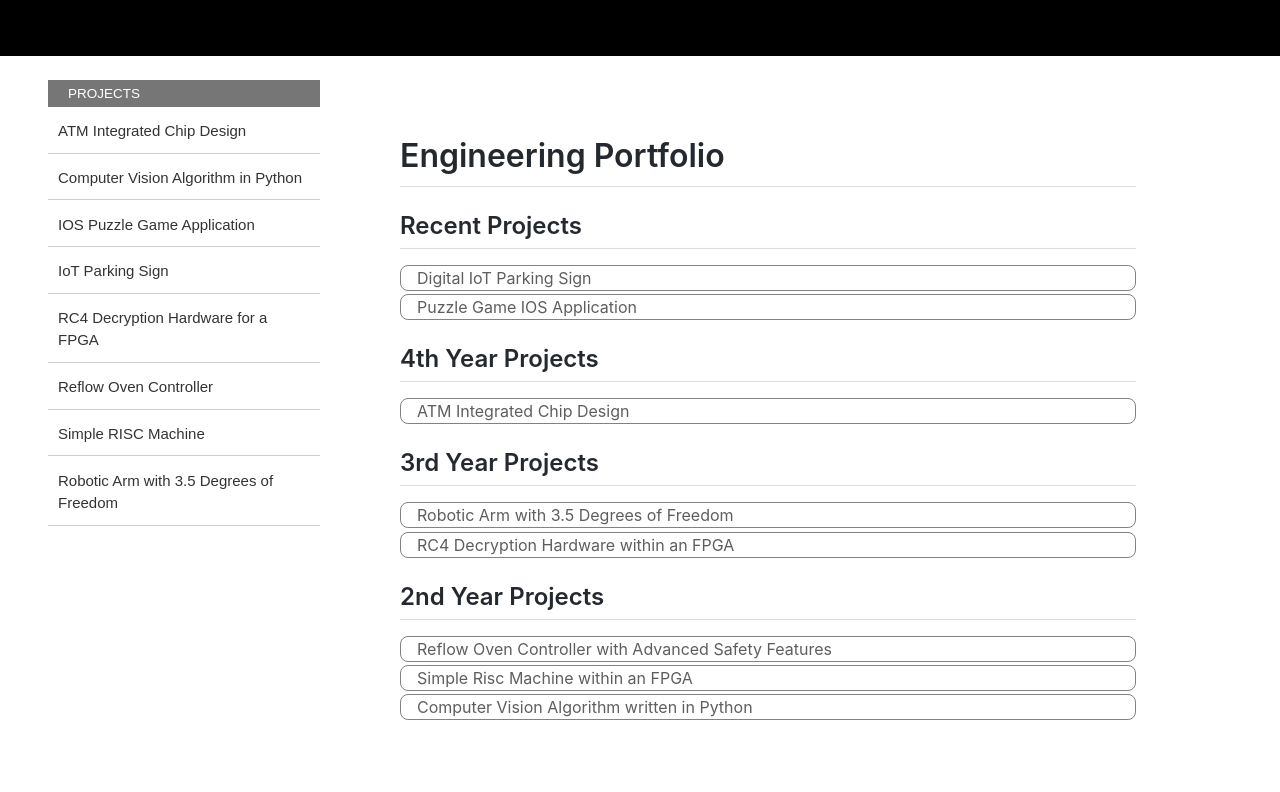
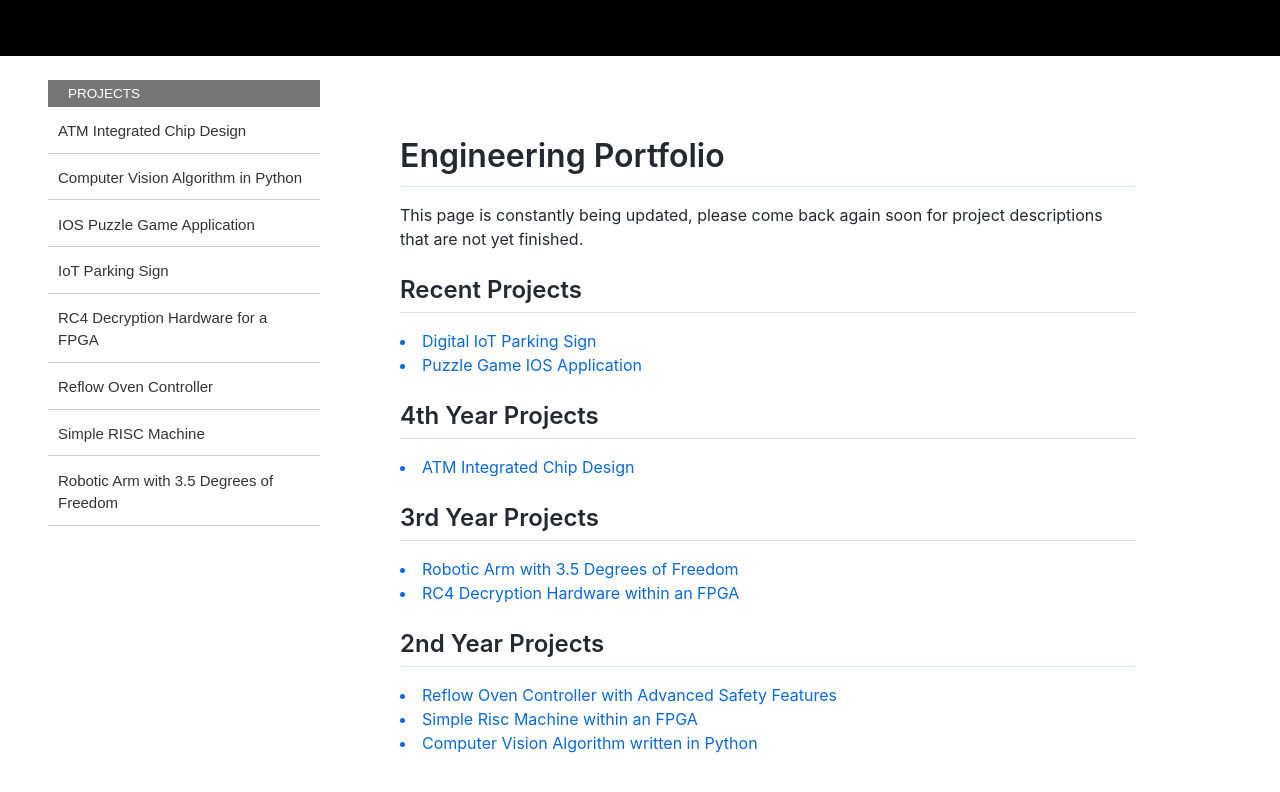
Before and after one commit to jaredgendron/jaredgendron.github.io, a Jekyll site: the page built from pages/portfolio.html, in a window 1280 px wide and 900 px high. Shown: the top 792 px of the window. Built offline with Jekyll 4.4.1, drawn with Linux system fonts in a browser that asks for light colours; nearby versions of some CDN libraries.

Commit message:
gave notice for current development

```diff
--- a/_scss/portfolio.scss
+++ b/_scss/portfolio.scss
@@ -7,7 +7,7 @@
     width: 70%;
     padding: 5rem;
 
-    .markdown-body{
+    .markdown-body2{
       a {
         color: rgb(94, 94, 94);
         text-decoration: none;
--- a/pages/portfolio.html
+++ b/pages/portfolio.html
@@ -4,6 +4,8 @@ permalink: /portfolio
 ---
 
 <h1>Engineering Portfolio</h1>
+
+<p>This page is constantly being updated, please come back again soon for project descriptions that are not yet finished.</p>
 
 <!-- {% assign projects = site.projects %}
 {% for project in projects %}
```
